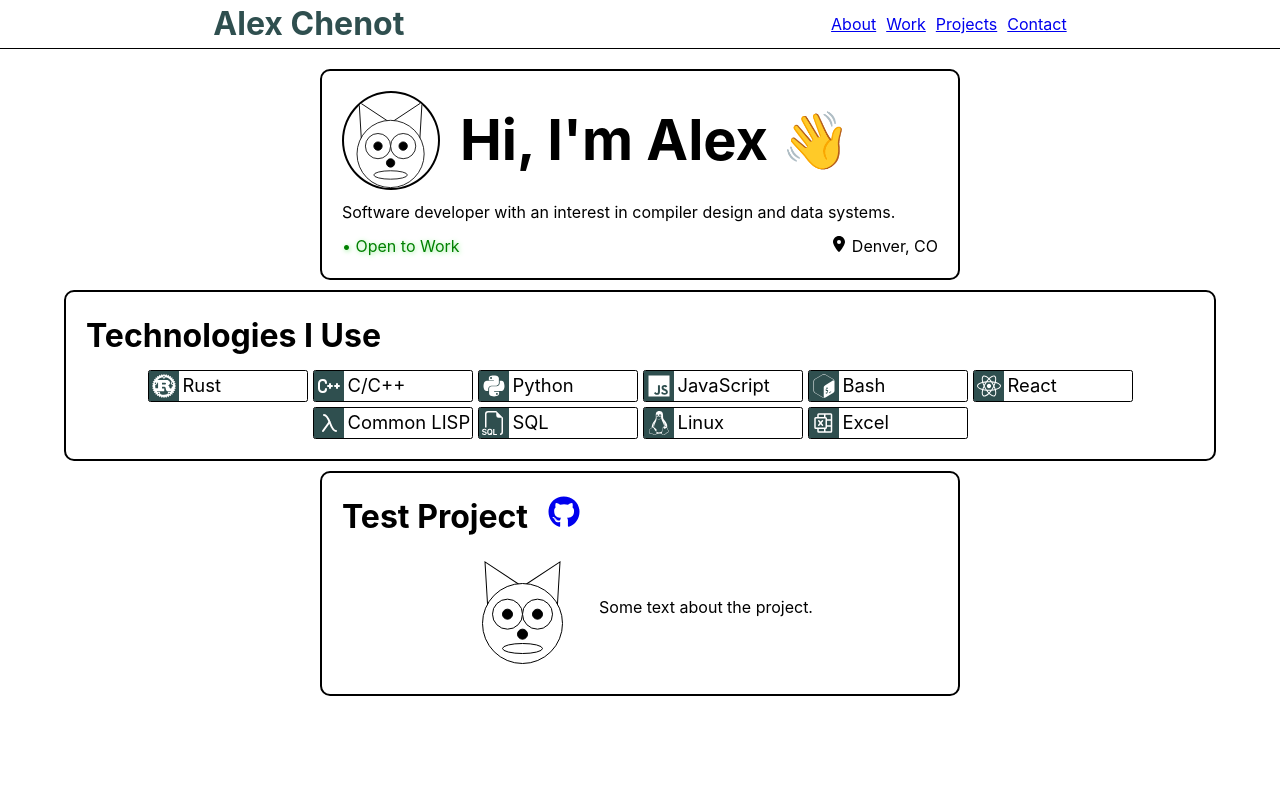
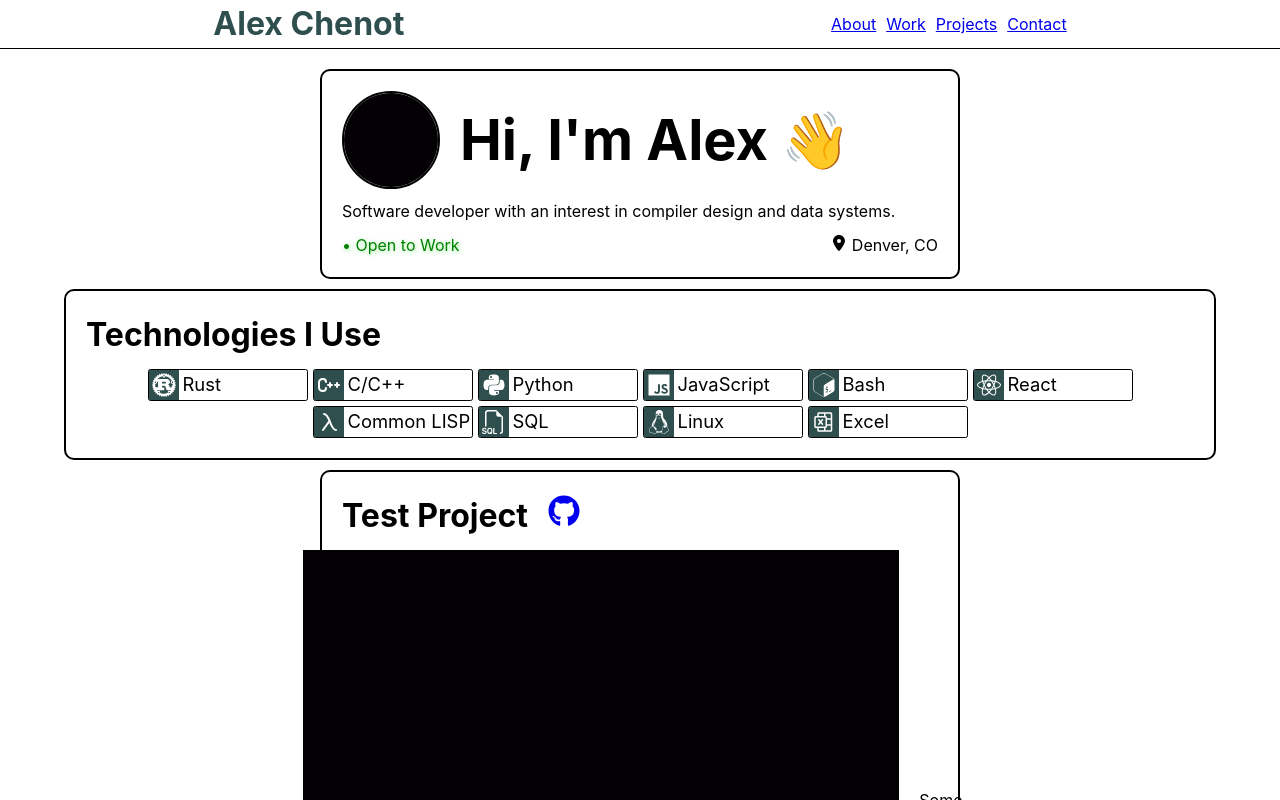
Before and after one commit to chenota/portfolio, a React (Vite) app: page / in a window 1280 px wide. Shown: the top 800 px of the page. Built offline with nearby package versions, Linux system fonts and the light colour scheme.

Commit message:
feat: Update empty pictures to black square

```diff
--- a/src/components/Profile/Profile.jsx
+++ b/src/components/Profile/Profile.jsx
@@ -15,7 +15,7 @@ function Profile(props) {
     return (
         <div className="container flexCol">
             <div className="sbs sbsLarge">
-                <img src="/icon.svg" alt="Profile Picture" className="imgRounded" />
+                <img src="/square.svg" alt="Profile Picture" className="imgRounded" />
                 <h1>Hi, I'm Alex <span className="wave">👋</span></h1>
             </div>
             <div>Software developer with an interest in compiler design and data systems.</div>
--- a/src/components/Project/Project.jsx
+++ b/src/components/Project/Project.jsx
@@ -5,7 +5,7 @@ import TechCard from '../TechCard/TechCard';
 const defaultProps = {
     title: "Project",
     link: "https://www.github.com/chenota",
-    img: "/icon.svg",
+    img: "/square.svg",
     children: "Some text about the project.",
     technologies: []
 }
```
Also changed, not shown: public/square.svg (added).
